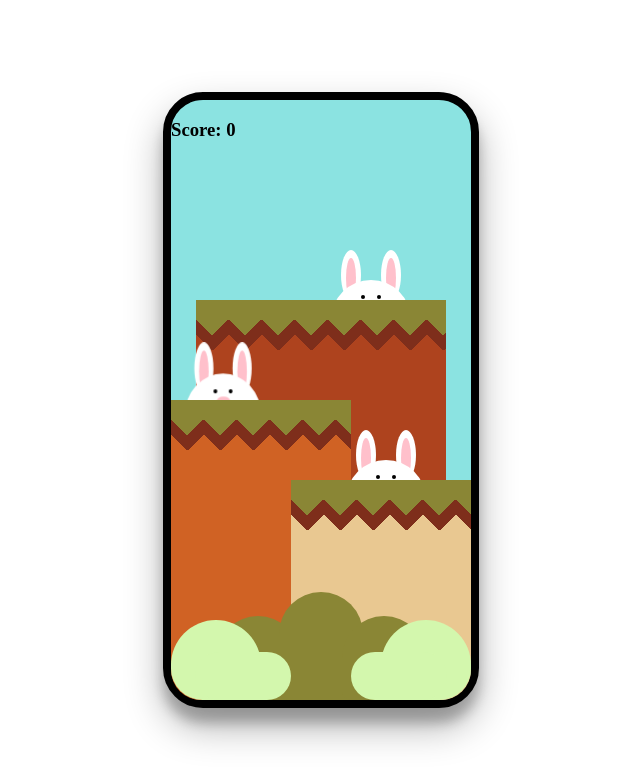
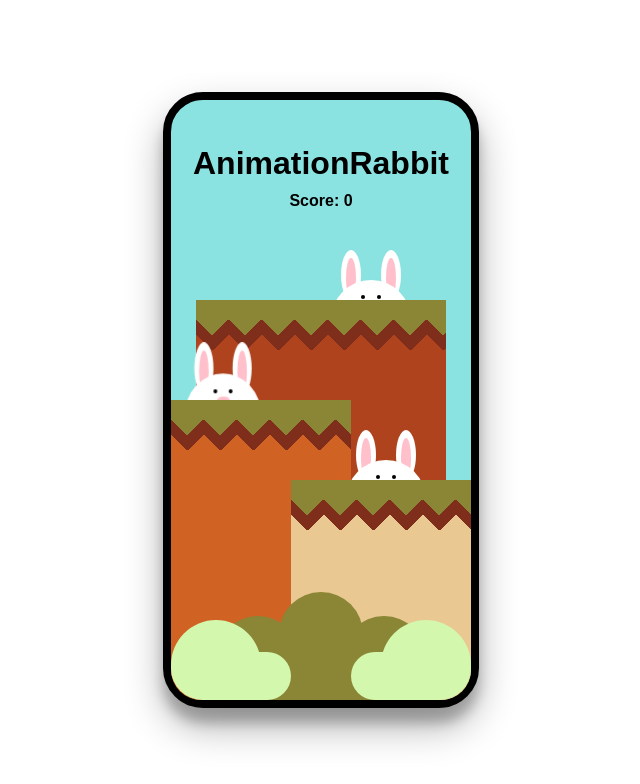
Before and after one commit to AbiPineda/Animaciones-CSS, a plain HTML site: page index.html in a window 1280 px wide. Shown: the whole page, without its empty margins (319-959 px from the left). Drawn offline with Linux system fonts and the light colour scheme.

Commit message:
titulo & score

```diff
--- a/css/style.css
+++ b/css/style.css
@@ -23,7 +23,12 @@ body {
 input:checked {
   counter-increment: game; /* incrementa un valor de contador */
 }
-
+.total-count{
+  font-family: Arial, sans-serif;
+  font-size: 16px;
+  margin: 0;
+  text-align: center;
+}
 .total-count::after {
   content: counter(
     game
@@ -38,6 +43,13 @@ input:checked {
   width: 300px;
   background: var(--celeste);
   box-shadow: 0 19px 38px rgba(0, 0, 0, 0.3), 0 15px 12px rgba(0, 0, 0, 0.22);
+}
+
+.title{
+  font-family: Arial, sans-serif;
+  display: flex;
+  justify-content: center;
+  margin: 45px 0 10px;
 }
 .layer-1 {
   /*conejito 1*/
--- a/index.html
+++ b/index.html
@@ -11,7 +11,7 @@
 
 <body>
     <div class="phone">
-        <h3 class="total-count">Score: </h3>
+
         <!-- conejito -->
         <div class="layer-1">
             <input type="checkbox">
@@ -133,6 +133,9 @@
         <div class="layer-10">
 
         </div>
+
+        <h1 class="title">AnimationRabbit</h1>
+        <h3 class="total-count">Score: </h3>
     </div>
 
 </body>
```
